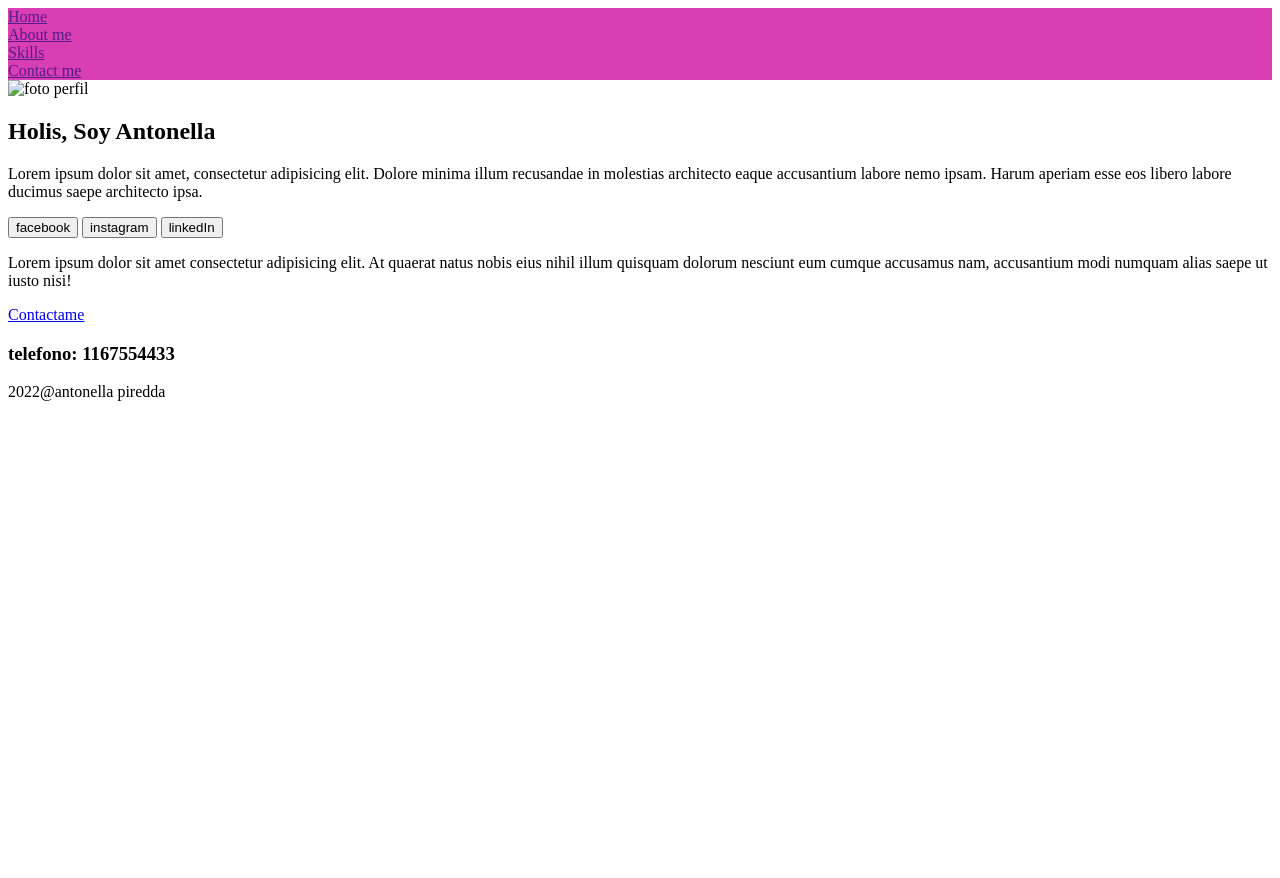
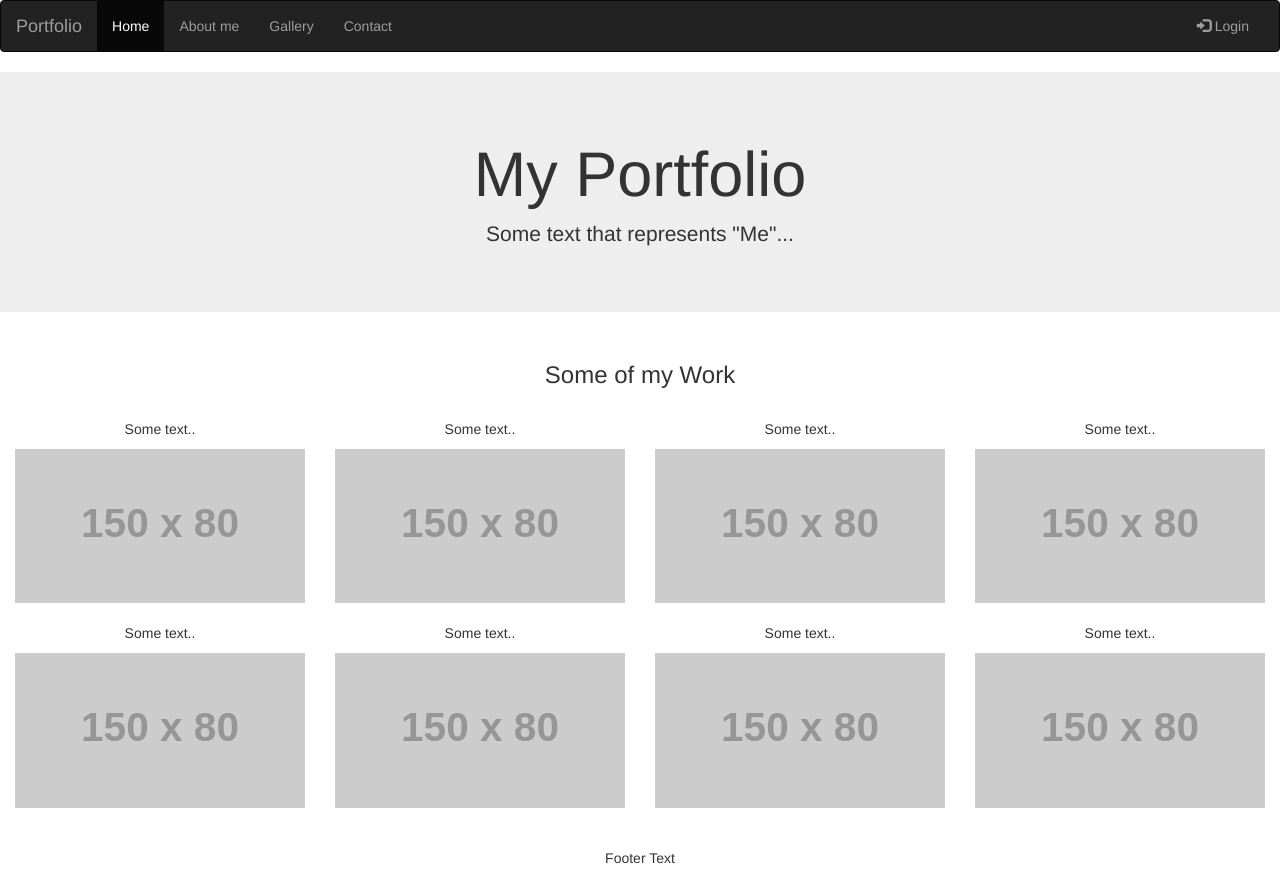
Before and after one commit to Antopiredda/antopiredda.github.io, a plain HTML site: page index.html in a window 1280 px wide. Before the commit the page ends 800 px from the top, so only its background shows below. Drawn offline with nearby package versions, Linux system fonts and the light colour scheme; placeholder pictures from the web are drawn by us.

Commit message:
con boostrap

```diff
--- a/index.html
+++ b/index.html
@@ -1,57 +1,95 @@
 <!DOCTYPE html>
 <html lang="en">
+<!-- seteo el nombre de mi portfolio -->
 <head>
-    <meta charset="UTF-8">
-    <meta http-equiv="X-UA-Compatible" content="IE=edge">
-    <meta name="viewport" content="width=device-width, initial-scale=1.0">
-    <title>Antonella Piredda </title>
-    <link rel="stylesheet" href="style.css">
-
+  <title>Antonella Piredda Portfolio</title>
+  <meta charset="utf-8">
+  <meta name="viewport" content="width=device-width, initial-scale=1">
+  <link rel="stylesheet" href="https://maxcdn.bootstrapcdn.com/bootstrap/3.4.1/css/bootstrap.min.css">
+  <!-- <script src="https://ajax.googleapis.com/ajax/libs/jquery/3.6.0/jquery.min.js"></script> -->
+  <script src="https://maxcdn.bootstrapcdn.com/bootstrap/3.4.1/js/bootstrap.min.js"></script>
 </head>
 <body>
+<!-- definino el header de navegacion por mi portfolio -->
 <header>
-        <nav>
-            <a href="">Home</a>
-        </nav>
-        <nav>
-            <a href="">About me</a>
-        </nav>
-        <nav>
-            <a href="">Skills</a>
-        </nav>
-        <nav>
-            <a href="">Contact me</a>
+<nav class="navbar navbar-inverse">
+  <div class="container-fluid">
+    <div class="navbar-header">
+      <button type="button" class="navbar-toggle" data-toggle="collapse" data-target="#myNavbar">
+        <span class="icon-bar"></span>
+        <span class="icon-bar"></span>
+        <span class="icon-bar"></span>
+      </button>
+      <a class="navbar-brand" href="#">Portfolio</a>
+    </div>
+    <div class="collapse navbar-collapse" id="myNavbar">
+      <ul class="nav navbar-nav">
+        <li class="active"><a href="#">Home</a></li>
+        <li><a href="#">About me</a></li>
+        <li><a href="#">Gallery</a></li>
+        <li><a href="#">Contact</a></li>
+      </ul>
+      <ul class="nav navbar-nav navbar-right">
+        <li><a href="#"><span class="glyphicon glyphicon-log-in"></span> Login</a></li>
+      </ul>
+    </div>
+  </div>
 </nav>
 </header>
-    <main>
-    <section>
-        <div>
-            <img src="" alt="foto perfil">
+<!-- Seccion de habilidades -->
+<div class="jumbotron">
+  <div class="container text-center">
+    <h1>My Portfolio</h1>
+    <p>Some text that represents "Me"...</p>
   </div>
-        <div>
-            <h1>Holis, Soy Antonella</h1>
-            <p>
-                Lorem ipsum dolor sit amet, consectetur adipisicing elit. Dolore minima illum recusandae in molestias architecto eaque accusantium labore nemo ipsam. Harum aperiam esse eos libero labore ducimus saepe architecto ipsa.
-            </p>
 </div>
-        <div>
-            <button>facebook</button>
-            <button>instagram</button>
-            <button>linkedIn</button>
+
+<div class="container-fluid bg-3 text-center">
+  <h3>Some of my Work</h3><br>
+  <div class="row">
+    <div class="col-sm-3">
+      <p>Some text..</p>
+      <img src="https://placehold.it/150x80?text=IMAGE" class="img-responsive" style="width:100%" alt="Image">
     </div>
-    </section>
-    <section>
-        <p>Lorem ipsum dolor sit amet consectetur adipisicing elit. At quaerat natus nobis eius nihil illum quisquam dolorum nesciunt eum cumque accusamus nam, accusantium modi numquam alias saepe ut iusto nisi!</p>
-    </section>
-    <section>
-        <a href="mailto:piredda.ar@gmail.com">Contactame</a>
-        <h3>telefono: 1167554433</h3>
-    </section>
-</main>
+    <div class="col-sm-3">
+      <p>Some text..</p>
+      <img src="https://placehold.it/150x80?text=IMAGE" class="img-responsive" style="width:100%" alt="Image">
+    </div>
+    <div class="col-sm-3">
+      <p>Some text..</p>
+      <img src="https://placehold.it/150x80?text=IMAGE" class="img-responsive" style="width:100%" alt="Image">
+    </div>
+    <div class="col-sm-3">
+      <p>Some text..</p>
+      <img src="https://placehold.it/150x80?text=IMAGE" class="img-responsive" style="width:100%" alt="Image">
+    </div>
+  </div>
+</div><br>
+
+<div class="container-fluid bg-3 text-center">
+  <div class="row">
+    <div class="col-sm-3">
+      <p>Some text..</p>
+      <img src="https://placehold.it/150x80?text=IMAGE" class="img-responsive" style="width:100%" alt="Image">
+    </div>
+    <div class="col-sm-3">
+      <p>Some text..</p>
+      <img src="https://placehold.it/150x80?text=IMAGE" class="img-responsive" style="width:100%" alt="Image">
+    </div>
+    <div class="col-sm-3">
+      <p>Some text..</p>
+      <img src="https://placehold.it/150x80?text=IMAGE" class="img-responsive" style="width:100%" alt="Image">
+    </div>
+    <div class="col-sm-3">
+      <p>Some text..</p>
+      <img src="https://placehold.it/150x80?text=IMAGE" class="img-responsive" style="width:100%" alt="Image">
+    </div>
+  </div>
+</div><br><br>
+
+<footer class="container-fluid text-center">
+  <p>Footer Text</p>
+</footer>
 
 </body>
-<footer>
-    <p>2022@antonella piredda</p>
-</footer>
-
 </html>
--- a/style.css
+++ b/style.css
@@ -1,7 +1,11 @@
-header{
-    background-color: #d31ea6da;
-    display:block
-    justify-content:right
+   /* Remove the navbar's default margin-bottom and rounded borders */
+   .navbar {
+    margin-bottom: 0;
+    border-radius: 0;
+  }
 
-
-}
+  /* Add a gray background color and some padding to the footer */
+  footer {
+    background-color: #f2f2f2;
+    padding: 25px;
+  }
```
Lines whose indentation alone changed are shown as unchanged.
